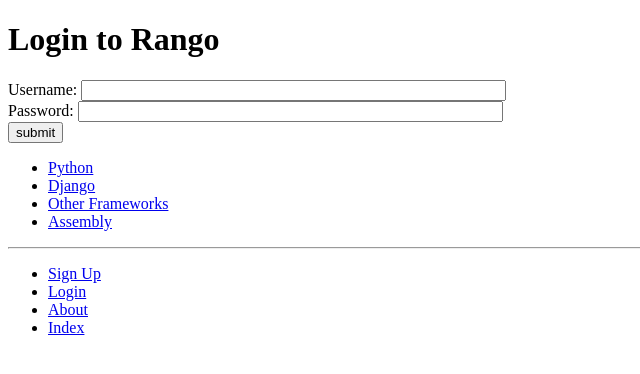
After one commit to SophieAxtens1/tango_with_django_project, a Django app: page /rango/login/ in a window 1280 px wide. The commit adds this page. Shown: the top 374 px of the page, without its empty margins (0-640 px from the left). Run offline with Django 3.2, Linux system fonts and the light colour scheme; data comes from the database, SQL or seed files in the repository; both versions use the stored data as it was after the commit.

Commit message:
Commit for Chapter 9

```diff
--- a/rango/urls.py
+++ b/rango/urls.py
@@ -10,4 +10,7 @@ urlpatterns = [
     path('add_category/', views.add_category, name='add_category'),
     path('category/<slug:category_name_slug>/add_page/', views.add_page, name='add_page'),
     path('register/', views.register, name='register'),
+     path('login/', views.user_login, name='login'),
+    path('restricted/', views.restricted, name='restricted'),
+    path('logout/', views.user_logout, name='logout'),
 ]
--- a/rango/views.py
+++ b/rango/views.py
@@ -7,6 +7,11 @@ from django.shortcuts import redirect
 from django.urls import reverse
 from rango.forms import PageForm
 from rango.forms import UserForm, UserProfileForm
+from django.contrib.auth import authenticate, login
+from django.http import HttpResponse
+from django.urls import reverse
+from django.shortcuts import redirect
+from django.contrib.auth import logout
 
 def index(request):
     category_list = Category.objects.order_by('-likes')[:5]
@@ -112,3 +117,31 @@ def register(request):
         profile_form = UserProfileForm()
 
     return render(request, 'rango/register.html', context={'user_form': user_form, 'profile_form': profile_form, 'registered': registered})
+
+
+def user_login(request):
+    if request.method == 'POST':
+        username = request.POST.get('username')
+        password = request.POST.get('password')
+
+        user = authenticate(username=username, password=password)
+
+        if user:
+            if user.is_active:
+                login(request, user)
+                return redirect(reverse('rango:index'))
+            else:
+                return HttpResponse("Your Rango account is disabled.")
+        else:
+            print(f"Invalid login details: {username}, {password}")
+            return HttpResponse("Invalid login details supplied.")
+    else:
+        return render(request, 'rango/login.html')
+
+
+def restricted(request):
+    return render(request, 'rango/restricted.html')
+
+def user_logout(request):
+    logout(request)
+    return redirect(reverse('rango:index'))
--- a/templates/rango/base.html
+++ b/templates/rango/base.html
@@ -25,10 +25,16 @@
         <hr />
         <div>
             <ul>
+            {% if user.is_authenticated %}
+                <li><a href="{% url 'rango:restricted' %}">Restricted Page</a></li>
+                <li><a href="{% url 'rango:logout' %}">Logout</a></li>
                 <li><a href="{% url 'rango:add_category' %}">Add a New Category</a></li>
+            {% else %}
+                <li><a href="{% url 'rango:register' %}">Sign Up</a></li>
+                <li><a href="{% url 'rango:login' %}">Login</a></li>
+            {% endif %}
                 <li><a href="{% url 'rango:about' %}">About</a></li>
                 <li><a href="{% url 'rango:index' %}">Index</a></li>
-                <li><a href="{% url 'rango:register' %}">Sign Up</a></li>
             </ul>
         </div>
     </body>
--- /dev/null
+++ b/templates/rango/login.html
@@ -0,0 +1,18 @@
+{% extends 'rango/base.html' %}
+{% load staticfiles %}
+
+{% block title_block %}
+    Login
+{% endblock %}
+
+{% block body_block %}
+<h1>Login to Rango</h1>
+<form id="login_form" method="post" action="{% url 'rango:login' %}">
+    {% csrf_token %}
+    Username: <input type="text" name="username" value="" size="50" />
+    <br />
+    Password: <input type="password" name="password" value="" size="50" />
+    <br />
+    <input type="submit" value="submit" />
+</form>
+{% endblock %}
```
Also changed, not shown: db.sqlite3.
